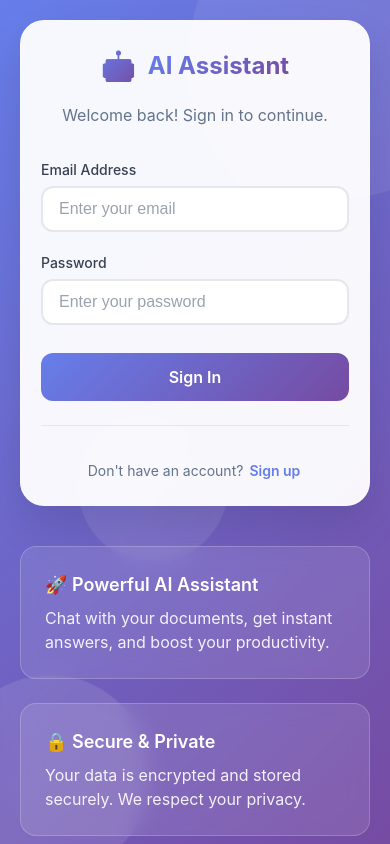
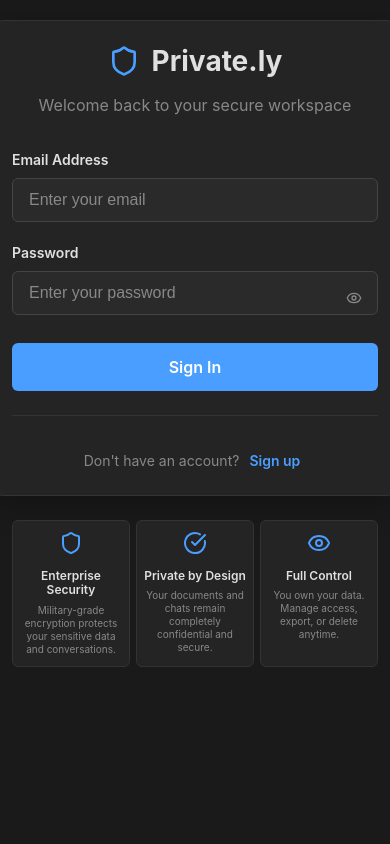
Before and after one commit to moshehto/AI-assistant-app, a React (Vite) app in the folder frontend/: page / in a window 390 px wide. Built offline with nearby package versions, Linux system fonts and the light colour scheme; no server answers.

Commit message:
Auth Screen UI/UX improvment

```diff
--- a/frontend/src/components/AuthScreen.jsx
+++ b/frontend/src/components/AuthScreen.jsx
@@ -1,5 +1,6 @@
 //AuthScreen.jsx
 import React, { useState } from 'react';
+import { AlertTriangle, CheckCircle, Loader, Eye, EyeOff, Shield } from 'lucide-react';
 import { useApp } from '../contexts/AppContext';
 import '../styling/authscreen.css';
 
@@ -8,6 +9,8 @@ export default function AuthScreen() {
   const [isLogin, setIsLogin] = useState(true);
   const [error, setError] = useState('');
   const [success, setSuccess] = useState('');
+  const [showPassword, setShowPassword] = useState(false);
+  const [showConfirmPassword, setShowConfirmPassword] = useState(false);
 
   // Form state
   const [formData, setFormData] = useState({
@@ -117,44 +120,36 @@ export default function AuthScreen() {
   };
 
   return (
-    <div className="auth-container">
-      <div className="auth-background">
-        <div className="auth-decoration">
-          <div className="floating-orb orb-1"></div>
-          <div className="floating-orb orb-2"></div>
-          <div className="floating-orb orb-3"></div>
+    <div className="private-auth-container">
+      <div className="private-auth-content">
+        <div className="private-auth-card">
+          <div className="private-auth-header">
+            <div className="private-auth-logo">
+              <Shield size={32} className="private-logo-icon" />
+              <h1>Private.ly</h1>
             </div>
-      </div>
-
-      <div className="auth-content">
-        <div className="auth-card">
-          <div className="auth-header">
-            <div className="auth-logo">
-              <div className="logo-icon">🤖</div>
-              <h1>AI Assistant</h1>
-            </div>
-            <p className="auth-subtitle">
-              {isLogin ? 'Welcome back! Sign in to continue.' : 'Create your account to get started.'}
+            <p className="private-auth-subtitle">
+              {isLogin ? 'Welcome back to your secure workspace' : 'Create your private account to get started'}
             </p>
           </div>
 
           {error && (
-            <div className="alert alert-error">
-              <span className="alert-icon">⚠️</span>
-              {error}
+            <div className="private-error-banner">
+              <AlertTriangle size={16} />
+              <span>{error}</span>
             </div>
           )}
 
           {success && (
-            <div className="alert alert-success">
-              <span className="alert-icon">✅</span>
-              {success}
+            <div className="private-success-banner">
+              <CheckCircle size={16} />
+              <span>{success}</span>
             </div>
           )}
 
-          <form onSubmit={isLogin ? handleLogin : handleSignup} className="auth-form">
+          <form onSubmit={isLogin ? handleLogin : handleSignup} className="private-auth-form">
             {!isLogin && (
-              <div className="form-group">
+              <div className="private-form-group">
                 <label htmlFor="fullName">Full Name</label>
                 <input
                   type="text"
@@ -165,11 +160,12 @@ export default function AuthScreen() {
                   required={!isLogin}
                   placeholder="Enter your full name"
                   disabled={state.loading}
+                  className="private-form-input"
                 />
               </div>
             )}
 
-            <div className="form-group">
+            <div className="private-form-group">
               <label htmlFor="email">Email Address</label>
               <input
                 type="email"
@@ -180,13 +176,15 @@ export default function AuthScreen() {
                 required
                 placeholder="Enter your email"
                 disabled={state.loading}
+                className="private-form-input"
               />
             </div>
 
-            <div className="form-group">
+            <div className="private-form-group">
               <label htmlFor="password">Password</label>
+              <div className="private-password-input">
                 <input
-                type="password"
+                  type={showPassword ? "text" : "password"}
                   id="password"
                   name="password"
                   value={formData.password}
@@ -195,14 +193,25 @@ export default function AuthScreen() {
                   placeholder={isLogin ? "Enter your password" : "Create a password (min 6 characters)"}
                   disabled={state.loading}
                   minLength={isLogin ? undefined : 6}
+                  className="private-form-input"
                 />
+                <button
+                  type="button"
+                  onClick={() => setShowPassword(!showPassword)}
+                  className="private-password-toggle"
+                  disabled={state.loading}
+                >
+                  {showPassword ? <EyeOff size={16} /> : <Eye size={16} />}
+                </button>
+              </div>
             </div>
 
             {!isLogin && (
-              <div className="form-group">
+              <div className="private-form-group">
                 <label htmlFor="confirmPassword">Confirm Password</label>
+                <div className="private-password-input">
                   <input
-                  type="password"
+                    type={showConfirmPassword ? "text" : "password"}
                     id="confirmPassword"
                     name="confirmPassword"
                     value={formData.confirmPassword}
@@ -210,18 +219,28 @@ export default function AuthScreen() {
                     required={!isLogin}
                     placeholder="Confirm your password"
                     disabled={state.loading}
+                    className="private-form-input"
                   />
+                  <button
+                    type="button"
+                    onClick={() => setShowConfirmPassword(!showConfirmPassword)}
+                    className="private-password-toggle"
+                    disabled={state.loading}
+                  >
+                    {showConfirmPassword ? <EyeOff size={16} /> : <Eye size={16} />}
+                  </button>
+                </div>
               </div>
             )}
 
             <button
               type="submit"
-              className={`auth-submit ${state.loading ? 'loading' : ''}`}
+              className="private-auth-submit"
               disabled={state.loading}
             >
               {state.loading ? (
                 <>
-                  <span className="loading-spinner"></span>
+                  <Loader size={16} className="spinning" />
                   {isLogin ? 'Signing in...' : 'Creating account...'}
                 </>
               ) : (
@@ -230,13 +249,13 @@ export default function AuthScreen() {
             </button>
           </form>
 
-          <div className="auth-footer">
+          <div className="private-auth-footer">
             <p>
               {isLogin ? "Don't have an account?" : "Already have an account?"}
               <button
                 type="button"
                 onClick={toggleMode}
-                className="auth-toggle"
+                className="private-auth-toggle"
                 disabled={state.loading}
               >
                 {isLogin ? 'Sign up' : 'Sign in'}
@@ -245,18 +264,21 @@ export default function AuthScreen() {
           </div>
         </div>
 
-        <div className="auth-info">
-          <div className="info-card">
-            <h3>🚀 Powerful AI Assistant</h3>
-            <p>Chat with your documents, get instant answers, and boost your productivity.</p>
+        <div className="private-auth-features">
+          <div className="private-feature-card">
+            <Shield size={24} className="private-feature-icon" />
+            <h3>Enterprise Security</h3>
+            <p>Military-grade encryption protects your sensitive data and conversations.</p>
           </div>
-          <div className="info-card">
-            <h3>🔒 Secure & Private</h3>
-            <p>Your data is encrypted and stored securely. We respect your privacy.</p>
+          <div className="private-feature-card">
+            <CheckCircle size={24} className="private-feature-icon" />
+            <h3>Private by Design</h3>
+            <p>Your documents and chats remain completely confidential and secure.</p>
           </div>
-          <div className="info-card">
-            <h3>👥 Team Collaboration</h3>
-            <p>Share knowledge with your team and collaborate on projects seamlessly.</p>
+          <div className="private-feature-card">
+            <Eye size={24} className="private-feature-icon" />
+            <h3>Full Control</h3>
+            <p>You own your data. Manage access, export, or delete anytime.</p>
           </div>
         </div>
       </div>
--- a/frontend/src/styling/authscreen.css
+++ b/frontend/src/styling/authscreen.css
@@ -1,143 +1,67 @@
-/* Modern Authentication Styles */
-
-* {
-    box-sizing: border-box;
-  }
-
-  .auth-container {
+/* Private.ly Authentication Styles - Dark Theme */
+.private-auth-container {
+  background-color: #1a1a1a;
+  color: #e0e0e0;
+  min-height: 100vh;
   height: 100vh;
-    width: 100vw;
-    position: relative;
-    overflow-y: auto;  /* Changed from hidden to auto */
+  overflow-y: auto;
   overflow-x: hidden;
-    font-family: -apple-system, BlinkMacSystemFont, 'Segoe UI', Roboto, 'Helvetica Neue', Arial, sans-serif;
+  display: flex;
+  align-items: center;
+  justify-content: center;
+  padding: 20px;
+  font-family: -apple-system, BlinkMacSystemFont, "Segoe UI", Roboto, sans-serif;
   scroll-behavior: smooth;
 }
 
 /* Custom Scrollbar */
-  .auth-container::-webkit-scrollbar {
+.private-auth-container::-webkit-scrollbar {
   width: 8px;
 }
 
-  .auth-container::-webkit-scrollbar-track {
-    background: rgba(255, 255, 255, 0.1);
+.private-auth-container::-webkit-scrollbar-track {
+  background: rgba(255, 255, 255, 0.05);
 }
 
-  .auth-container::-webkit-scrollbar-thumb {
-    background: rgba(255, 255, 255, 0.3);
+.private-auth-container::-webkit-scrollbar-thumb {
+  background: rgba(255, 255, 255, 0.2);
   border-radius: 4px;
 }
 
-  .auth-container::-webkit-scrollbar-thumb:hover {
-    background: rgba(255, 255, 255, 0.5);
-  }
-
-  /* Animated Background */
-  .auth-background {
-    position: fixed;  /* Changed from absolute to fixed */
-    top: 0;
-    left: 0;
-    right: 0;
-    bottom: 0;
-    background: linear-gradient(135deg, #667eea 0%, #764ba2 100%);
-    overflow: hidden;
-  }
-
-  .auth-decoration {
-    position: absolute;
-    top: 0;
-    left: 0;
-    right: 0;
-    bottom: 0;
-  }
-
-  .floating-orb {
-    position: absolute;
-    border-radius: 50%;
-    background: rgba(255, 255, 255, 0.1);
-    backdrop-filter: blur(10px);
-    animation: float 6s ease-in-out infinite;
-  }
-
-  .orb-1 {
-    width: 300px;
-    height: 300px;
-    top: -100px;
-    right: -100px;
-    animation-delay: 0s;
-  }
-
-  .orb-2 {
-    width: 200px;
-    height: 200px;
-    bottom: -50px;
-    left: -50px;
-    animation-delay: 2s;
-  }
-
-  .orb-3 {
-    width: 150px;
-    height: 150px;
-    top: 50%;
-    left: 20%;
-    animation-delay: 4s;
-  }
-
-  @keyframes float {
-    0%, 100% {
-      transform: translateY(0px) rotate(0deg);
-      opacity: 0.7;
-    }
-    50% {
-      transform: translateY(-20px) rotate(180deg);
-      opacity: 1;
-    }
+.private-auth-container::-webkit-scrollbar-thumb:hover {
+  background: rgba(255, 255, 255, 0.3);
 }
 
 /* Main Content */
-  .auth-content {
-    position: relative;
-    z-index: 1;
-    min-height: 100vh;  /* Changed from height to min-height */
+.private-auth-content {
   display: flex;
+  gap: 80px;
   align-items: center;
   justify-content: center;
-    gap: 60px;
-    padding: 40px;
+  max-width: 1200px;
+  width: 100%;
+  min-height: calc(100vh - 40px);
+  flex-shrink: 0;
 }
 
 /* Auth Card */
-  .auth-card {
-    background: rgba(255, 255, 255, 0.95);
-    backdrop-filter: blur(20px);
-    border-radius: 24px;
+.private-auth-card {
+  background-color: #242424;
+  border-radius: 12px;
   padding: 40px;
   width: 100%;
-    max-width: 420px;
-    box-shadow: 0 20px 40px rgba(0, 0, 0, 0.1);
-    border: 1px solid rgba(255, 255, 255, 0.2);
-    animation: slideInUp 0.6s ease-out;
-    margin: auto;  /* Added for better centering */
-  }
-
-  @keyframes slideInUp {
-    from {
-      opacity: 0;
-      transform: translateY(30px);
-    }
-    to {
-      opacity: 1;
-      transform: translateY(0);
-    }
+  max-width: 400px;
+  box-shadow: 0 8px 32px rgba(0, 0, 0, 0.3);
+  border: 1px solid #333;
 }
 
 /* Header */
-  .auth-header {
+.private-auth-header {
   text-align: center;
   margin-bottom: 32px;
 }
 
-  .auth-logo {
+.private-auth-logo {
   display: flex;
   align-items: center;
   justify-content: center;
@@ -145,156 +69,243 @@
   margin-bottom: 16px;
 }
 
-  .logo-icon {
-    font-size: 32px;
-    background: linear-gradient(135deg, #667eea 0%, #764ba2 100%);
-    background-clip: text;
-    -webkit-background-clip: text;
-    -webkit-text-fill-color: transparent;
-    animation: pulse 2s ease-in-out infinite;
+.private-logo-icon {
+  color: #4A9EFF;
 }
 
-  @keyframes pulse {
-    0%, 100% {
-      transform: scale(1);
-    }
-    50% {
-      transform: scale(1.05);
-    }
+.private-auth-logo h1 {
+  margin: 0;
+  font-size: 32px;
+  font-weight: 700;
+  color: #e0e0e0;
 }
 
-  .auth-logo h1 {
+.private-auth-subtitle {
   margin: 0;
-    font-size: 28px;
-    font-weight: 700;
-    background: linear-gradient(135deg, #667eea 0%, #764ba2 100%);
-    background-clip: text;
-    -webkit-background-clip: text;
-    -webkit-text-fill-color: transparent;
-  }
-
-  .auth-subtitle {
-    margin: 0;
-    color: #64748b;
+  color: #888;
   font-size: 16px;
   line-height: 1.5;
 }
 
-  /* Alerts */
-  .alert {
+/* Alert Banners */
+.private-error-banner {
+  background-color: #ff444422;
+  border: 1px solid #ff4444;
+  border-radius: 6px;
+  padding: 12px 16px;
+  margin-bottom: 24px;
   display: flex;
   align-items: center;
   gap: 8px;
-    padding: 12px 16px;
-    border-radius: 12px;
-    margin-bottom: 24px;
+  color: #ff4444;
   font-size: 14px;
-    line-height: 1.4;
 }
 
-  .alert-error {
-    background: #fef2f2;
-    border: 1px solid #fecaca;
-    color: #dc2626;
-  }
-
-  .alert-success {
-    background: #f0fdf4;
-    border: 1px solid #bbf7d0;
-    color: #166534;
-  }
-
-  .alert-icon {
-    font-size: 16px;
-    flex-shrink: 0;
+.private-success-banner {
+  background-color: #10b98122;
+  border: 1px solid #10b981;
+  border-radius: 6px;
+  padding: 12px 16px;
+  margin-bottom: 24px;
+  display: flex;
+  align-items: center;
+  gap: 8px;
+  color: #10b981;
+  font-size: 14px;
 }
 
 /* Form */
-  .auth-form {
+.private-auth-form {
   display: flex;
   flex-direction: column;
   gap: 20px;
 }
 
-  .form-group {
+.private-form-group {
   display: flex;
   flex-direction: column;
-    gap: 6px;
+  gap: 8px;
+  width: 100%;
 }
 
-  .form-group label {
+.private-form-group label {
   font-size: 14px;
-    font-weight: 500;
-    color: #374151;
+  font-weight: 600;
+  color: #e0e0e0;
 }
 
-  .form-group input {
+.private-form-input {
+  background-color: #2a2a2a;
+  color: #e0e0e0;
+  border: 1px solid #444;
   padding: 12px 16px;
-    border: 2px solid #e5e7eb;
-    border-radius: 12px;
+  border-radius: 6px;
   font-size: 16px;
-    transition: all 0.2s ease;
-    background: #ffffff;
+  transition: all 0.2s;
+  width: 100%;
+  box-sizing: border-box;
 }
 
-  .form-group input:focus {
+.private-form-input:focus {
   outline: none;
-    border-color: #667eea;
-    box-shadow: 0 0 0 3px rgba(102, 126, 234, 0.1);
+  border-color: #4A9EFF;
+  box-shadow: 0 0 0 2px rgba(74, 158, 255, 0.1);
 }
 
-  .form-group input:disabled {
-    background: #f9fafb;
-    color: #9ca3af;
+.private-form-input:disabled {
+  opacity: 0.5;
   cursor: not-allowed;
 }
 
-  .form-group input::placeholder {
-    color: #9ca3af;
+.private-form-input::placeholder {
+  color: #888;
+}
+
+/* Password Input with Toggle */
+.private-password-input {
+  position: relative;
+  display: flex;
+  align-items: center;
+  width: 100%;
+}
+
+.private-password-input .private-form-input {
+  padding-right: 48px;
+  width: 100%;
+}
+
+.private-password-toggle {
+  position: absolute;
+  right: 12px;
+  background: transparent;
+  border: none;
+  color: #888;
+  cursor: pointer;
+  padding: 4px;
+  border-radius: 4px;
+  transition: color 0.2s;
+  display: flex;
+  align-items: center;
+  justify-content: center;
+}
+
+.private-password-toggle:hover:not(:disabled) {
+  color: #4A9EFF;
+}
+
+.private-password-toggle:disabled {
+  opacity: 0.5;
+  cursor: not-allowed;
 }
 
 /* Submit Button */
-  .auth-submit {
-    background: linear-gradient(135deg, #667eea 0%, #764ba2 100%);
-    color: white;
+.private-auth-submit {
+  background-color: #4A9EFF;
+  color: #fff;
   border: none;
   padding: 14px 24px;
-    border-radius: 12px;
+  border-radius: 6px;
   font-size: 16px;
   font-weight: 600;
   cursor: pointer;
-    transition: all 0.2s ease;
   display: flex;
   align-items: center;
   justify-content: center;
   gap: 8px;
+  transition: background 0.2s;
   margin-top: 8px;
 }
 
-  .auth-submit:hover:not(:disabled) {
-    transform: translateY(-2px);
-    box-shadow: 0 8px 25px rgba(102, 126, 234, 0.3);
+.private-auth-submit:hover:not(:disabled) {
+  background-color: #3A8EEF;
 }
 
-  .auth-submit:active:not(:disabled) {
-    transform: translateY(0);
+.private-auth-submit:disabled {
+  opacity: 0.7;
+  cursor: not-allowed;
 }
 
-  .auth-submit:disabled {
-    opacity: 0.7;
-    cursor: not-allowed;
-    transform: none;
+/* Footer */
+.private-auth-footer {
+  text-align: center;
+  margin-top: 24px;
+  padding-top: 24px;
+  border-top: 1px solid #333;
 }
 
-  .loading-spinner {
-    width: 16px;
-    height: 16px;
-    border: 2px solid rgba(255, 255, 255, 0.3);
-    border-top: 2px solid white;
-    border-radius: 50%;
-    animation: spin 1s linear infinite;
+.private-auth-footer p {
+  margin: 0;
+  color: #888;
+  font-size: 14px;
 }
 
+.private-auth-toggle {
+  background: none;
+  border: none;
+  color: #4A9EFF;
+  font-weight: 600;
+  cursor: pointer;
+  margin-left: 4px;
+  padding: 2px 6px;
+  border-radius: 4px;
+  transition: all 0.2s;
+}
+
+.private-auth-toggle:hover:not(:disabled) {
+  color: #3A8EEF;
+  background: rgba(74, 158, 255, 0.1);
+}
+
+.private-auth-toggle:disabled {
+  opacity: 0.5;
+  cursor: not-allowed;
+}
+
+/* Feature Cards */
+.private-auth-features {
+  display: flex;
+  flex-direction: row;
+  gap: 12px;
+  max-width: 400px;
+  width: 100%;
+}
+
+.private-feature-card {
+  background-color: #242424;
+  border-radius: 6px;
+  padding: 16px 12px;
+  border: 1px solid #333;
+  transition: transform 0.2s;
+  flex: 1;
+  text-align: center;
+  min-width: 0;
+}
+
+.private-feature-card:hover {
+  transform: translateY(-1px);
+}
+
+.private-feature-icon {
+  color: #4A9EFF;
+  margin-bottom: 8px;
+}
+
+.private-feature-card h3 {
+  margin: 0 0 6px 0;
+  font-size: 14px;
+  font-weight: 600;
+  color: #e0e0e0;
+  line-height: 1.2;
+}
+
+.private-feature-card p {
+  margin: 0;
+  color: #888;
+  line-height: 1.4;
+  font-size: 12px;
+}
+
+/* Spinning Animation */
 @keyframes spin {
   from {
     transform: rotate(0deg);
@@ -304,129 +315,119 @@
   }
 }
 
-  /* Footer */
-  .auth-footer {
-    text-align: center;
-    margin-top: 24px;
-    padding-top: 24px;
-    border-top: 1px solid #e5e7eb;
-  }
-
-  .auth-footer p {
-    margin: 0;
-    color: #64748b;
-    font-size: 14px;
-  }
-
-  .auth-toggle {
-    background: none;
-    border: none;
-    color: #667eea;
-    font-weight: 600;
-    cursor: pointer;
-    margin-left: 4px;
-    padding: 2px;
-    border-radius: 4px;
-    transition: all 0.2s ease;
-  }
-
-  .auth-toggle:hover:not(:disabled) {
-    color: #5a67d8;
-    background: rgba(102, 126, 234, 0.1);
-  }
-
-  .auth-toggle:disabled {
-    opacity: 0.5;
-    cursor: not-allowed;
-  }
-
-  /* Info Cards */
-  .auth-info {
-    display: flex;
-    flex-direction: column;
-    gap: 24px;
-    max-width: 320px;
-    animation: slideInRight 0.8s ease-out;
-  }
-
-  @keyframes slideInRight {
-    from {
-      opacity: 0;
-      transform: translateX(30px);
-    }
-    to {
-      opacity: 1;
-      transform: translateX(0);
-    }
-  }
-
-  .info-card {
-    background: rgba(255, 255, 255, 0.1);
-    backdrop-filter: blur(10px);
-    border-radius: 16px;
-    padding: 24px;
-    border: 1px solid rgba(255, 255, 255, 0.2);
-    color: white;
-  }
-
-  .info-card h3 {
-    margin: 0 0 8px 0;
-    font-size: 18px;
-    font-weight: 600;
-  }
-
-  .info-card p {
-    margin: 0;
-    opacity: 0.9;
-    line-height: 1.5;
+.spinning {
+  animation: spin 1s linear infinite;
 }
 
 /* Responsive Design */
 @media (max-width: 1024px) {
-    .auth-content {
+  .private-auth-container {
+    align-items: flex-start;
+    padding: 20px;
+  }
+
+  .private-auth-content {
     flex-direction: column;
     gap: 40px;
+    min-height: auto;
+    padding: 20px 0;
   }
 
-    .auth-info {
+  .private-auth-features {
     flex-direction: row;
     max-width: 100%;
-      overflow-x: auto;
+    gap: 12px;
   }
 
-    .info-card {
-      min-width: 250px;
+  .private-feature-card {
+    flex: 1;
+    min-width: 0;
   }
 }
 
 @media (max-width: 768px) {
-    .auth-content {
-      padding: 20px;
+  .private-auth-container {
+    padding: 16px;
+    align-items: flex-start;
   }
 
-    .auth-card {
+  .private-auth-content {
+    padding: 10px 0;
+    gap: 32px;
+  }
+
+  .private-auth-card {
     padding: 32px 24px;
   }
 
-    .auth-info {
-      flex-direction: column;
+  .private-auth-features {
+    flex-direction: row;
+    gap: 8px;
   }
 
-    .info-card {
-      min-width: auto;
+  .private-feature-card {
+    flex: 1;
+    min-width: 0;
+    padding: 12px 8px;
+  }
+
+  .private-feature-card h3 {
+    font-size: 13px;
+  }
+
+  .private-feature-card p {
+    font-size: 11px;
   }
 }
 
 @media (max-width: 480px) {
-    .auth-card {
+  .private-auth-container {
+    padding: 12px;
+  }
+
+  .private-auth-content {
+    padding: 8px 0;
+    gap: 24px;
+  }
+
+  .private-auth-card {
     padding: 24px 20px;
   }
 
-    .auth-logo h1 {
-      font-size: 24px;
+  .private-auth-logo h1 {
+    font-size: 28px;
   }
 
-    .logo-icon {
-      font-size: 28px;
+  .private-form-input {
+    font-size: 16px; /* Prevent zoom on iOS */
+  }
+
+  .private-auth-features {
+    gap: 6px;
+  }
+
+  .private-feature-card {
+    padding: 10px 6px;
+  }
+
+  .private-feature-card h3 {
+    font-size: 12px;
+  }
+
+  .private-feature-card p {
+    font-size: 10px;
+    line-height: 1.3;
   }
 }
+
+/* Ensure proper scrolling behavior on mobile */
+@media (max-height: 700px) {
+  .private-auth-container {
+    align-items: flex-start;
+  }
+
+  .private-auth-content {
+    min-height: auto;
+    padding: 20px 0 40px 0;
+  }
+}
```
Lines whose indentation alone changed are shown as unchanged.
